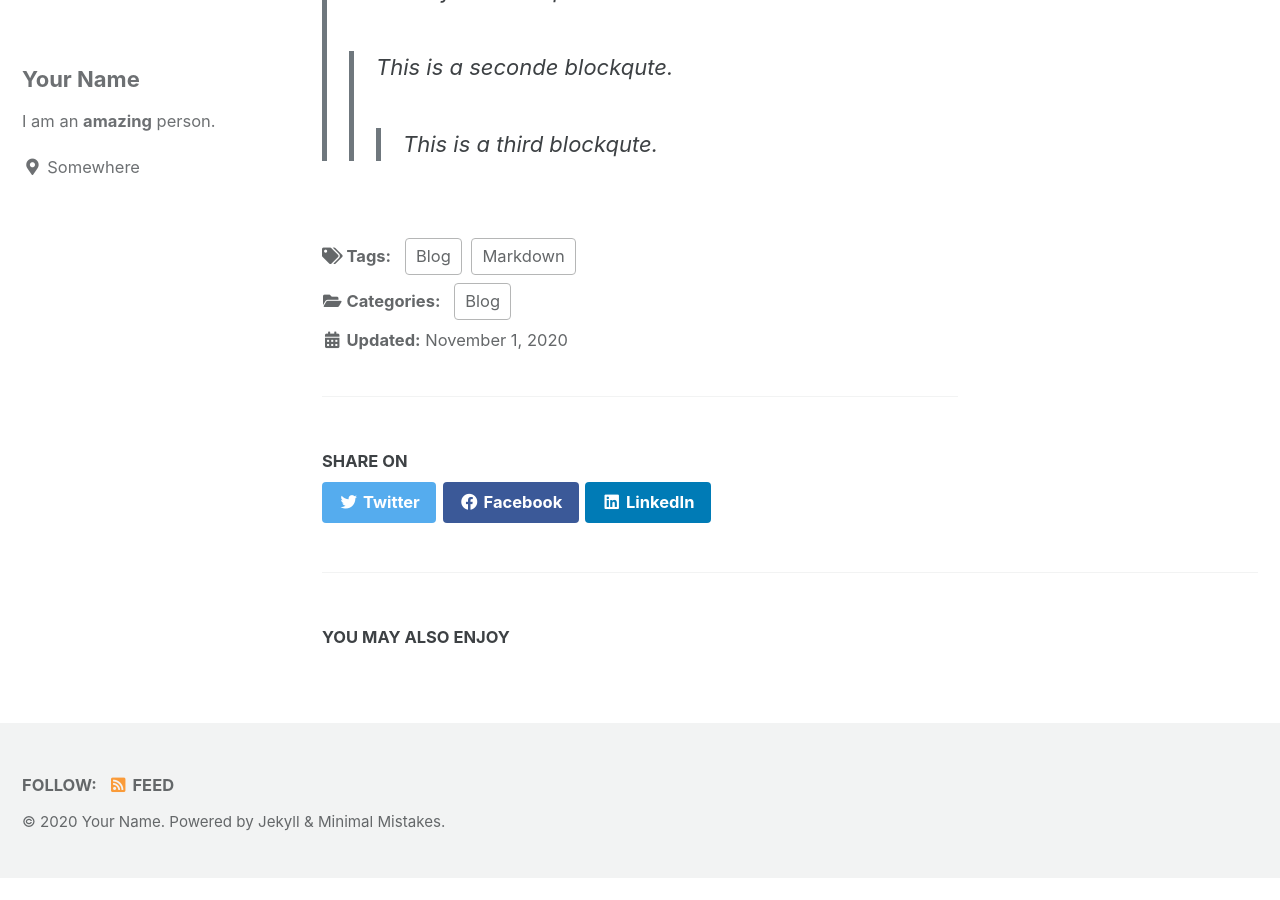
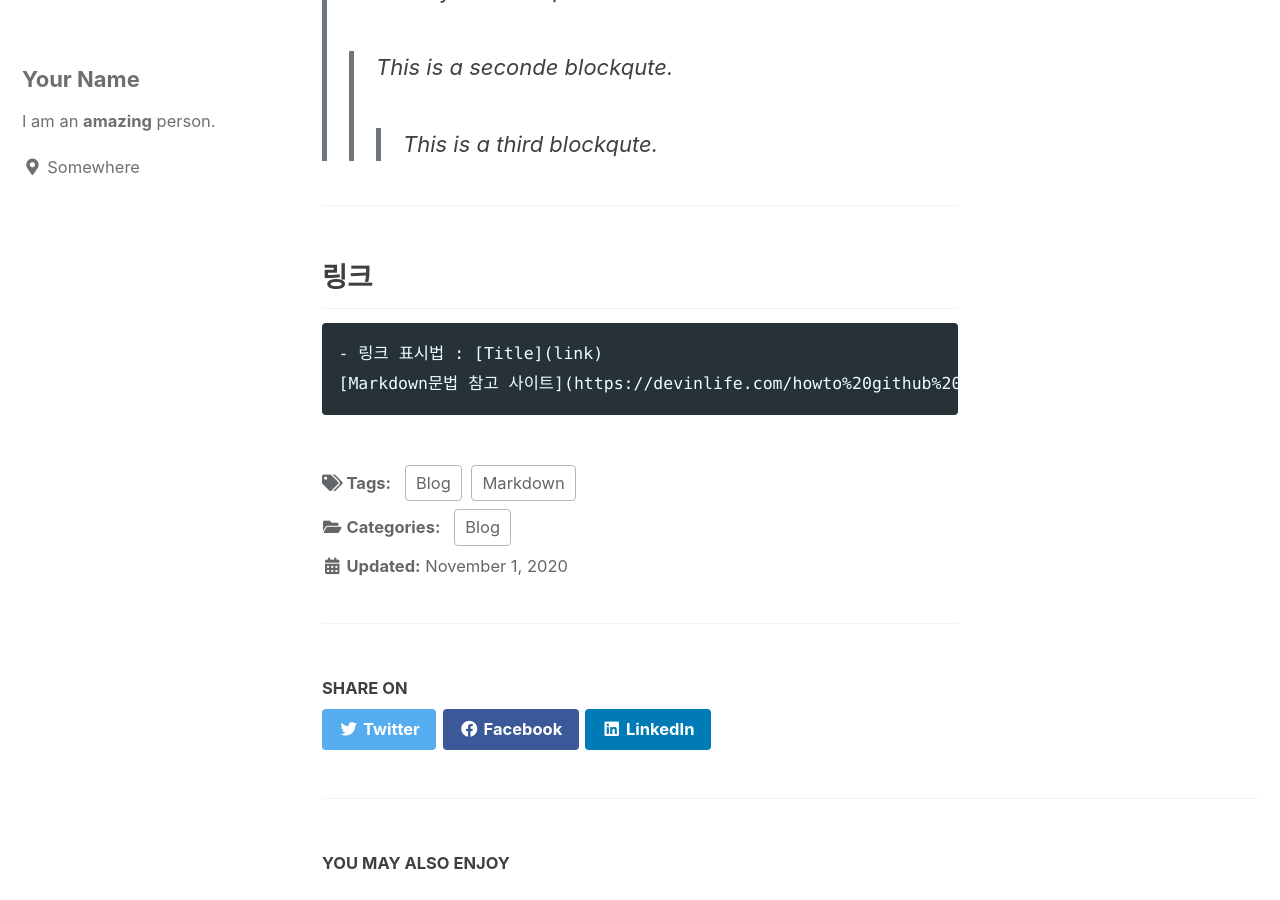
Before and after one commit to ParkHyunki/ParkHyunki.github.io, a Jekyll site: the page built from _posts/2020-11-01-first-post.md, in a window 1280 px wide and 900 px high, scrolled down 1821 px. Built offline with Jekyll 4.4.1, drawn with Linux system fonts in a browser that asks for light colours; cached includes are drawn as plain includes; before the commit the page ends 2699 px from its top, so only the background shows below that.

Commit message:
2020-11-01

````diff
--- a/_posts/2020-11-01-first-post.md
+++ b/_posts/2020-11-01-first-post.md
@@ -63,3 +63,11 @@ print(s)
 > This is a first blockqute.
 >> This is a seconde blockqute.
 >>> This is a third blockqute.
+
+---------------------------------------
+
+## 링크
+```
+- 링크 표시법 : [Title](link)
+[Markdown문법 참고 사이트](https://devinlife.com/howto%20github%20pages/markdown-syntax/)
+```
````
